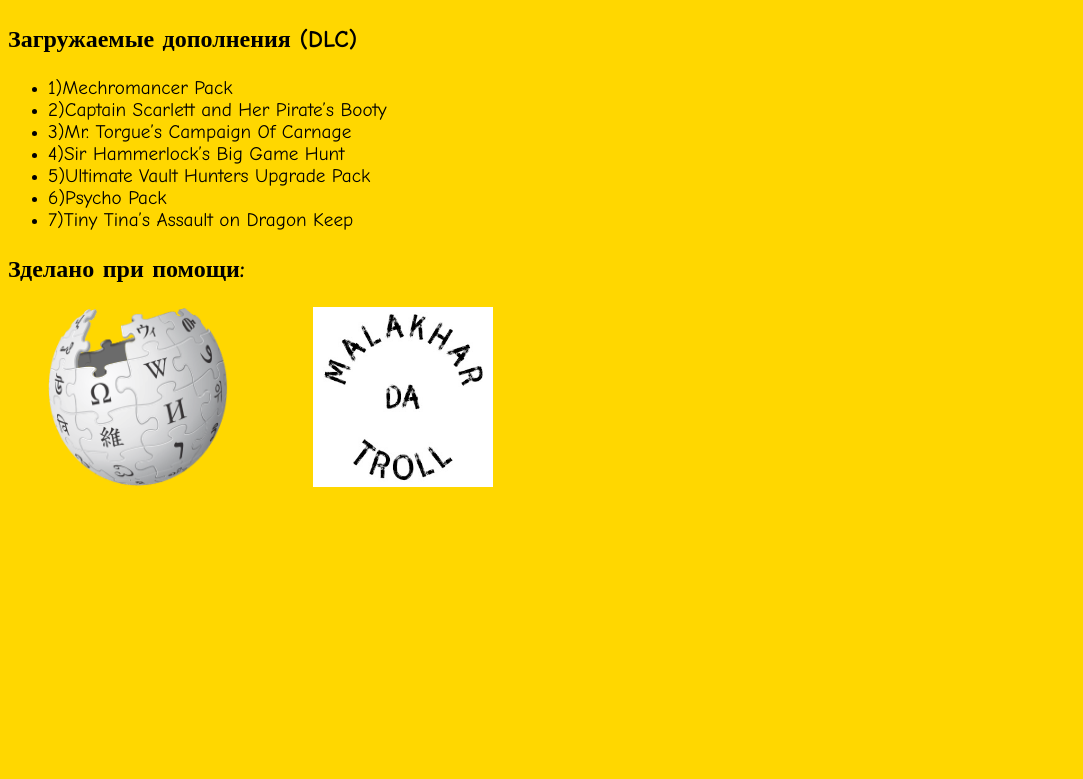
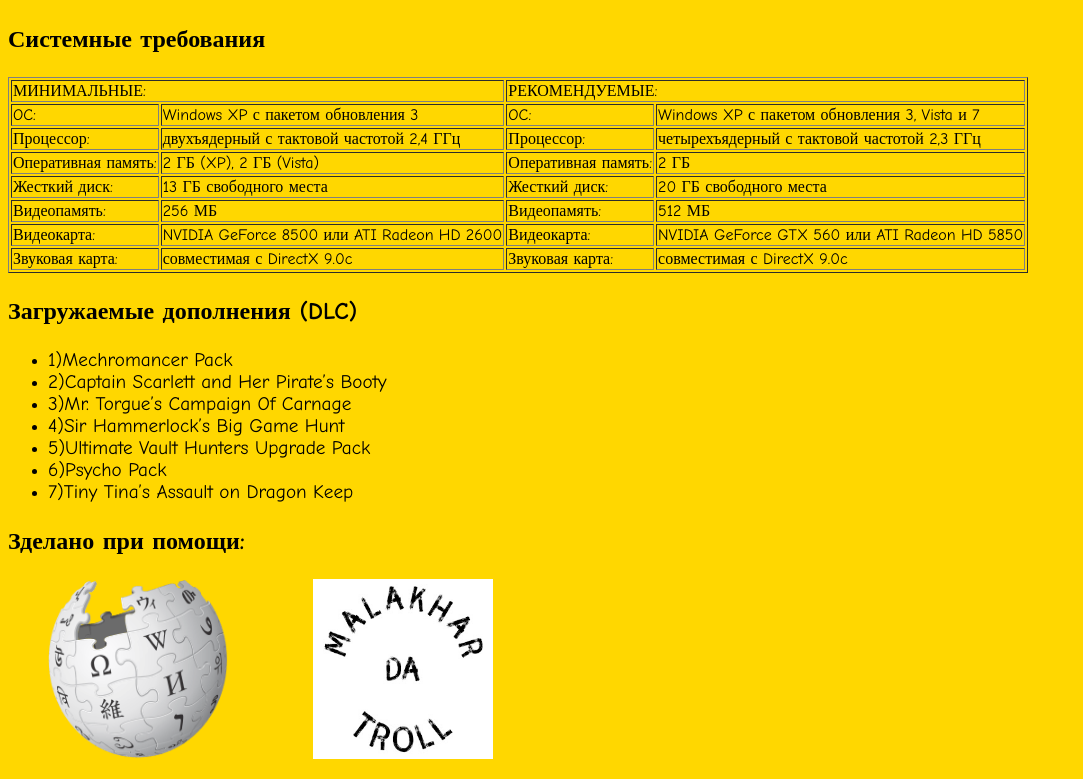
Before and after one commit to borderlands16/borderlands16.github.io, a plain HTML site: page 2.html in a window 1280 px wide. Shown: the part 4195-4974 px from the top of the page, without its empty margins (0-1083 px from the left). Before the commit the page ends 4702 px from the top, so only its background shows below. Drawn offline with Linux system fonts and the light colour scheme.

Commit message:
Add files via upload

```diff
--- a/2.html
+++ b/2.html
@@ -44,6 +44,55 @@
 		<p><div style="float:left; "><img src="FOTO/borderlands-2-krieg.jpg" width="350" height="197"></div></p>
 		<p><b>Криг</b>-в роли Психа. Он является шестым играбельным персонажем и был добавлен в игру в дополнении Psycho Pack. Отсутствует во вступительном ролике. Родился в глубинах Пандоры, а его имя — кошмар для любого бандита. Криг страдает раздвоением личности: первая личность — сам Криг, вторая, по-видимому — Безбашенный псих. В качестве оружия предпочитает собственный топор. Испытывает тёплые чувства к сирене Майе, но не может их выразить из-за расстройства психики. Награда за голову — 100 000 000 000 $.</p>
 		<center><iframe width="560" height="315" src="https://www.youtube.com/embed/ZoJfIMPHAOg" frameborder="0" allow="accelerometer; autoplay; encrypted-media; gyroscope; picture-in-picture" allowfullscreen></iframe></center>
+		<h2><p align="left">Системные требования</p></h2>
+		<table border="1">
+			<tr>
+				<td colspan="2">МИНИМАЛЬНЫЕ:</td>
+				<td colspan="2">РЕКОМЕНДУЕМЫЕ:</td>
+			</tr>
+			<tr>
+				<td>OC:</td>
+				<td>Windows XP с пакетом обновления 3</td>
+				<td>OC:</td>
+				<td>Windows XP с пакетом обновления 3, Vista и 7</td>
+			</tr>
+			<tr>
+				<td>Процессор:</td>
+				<td>двухъядерный с тактовой частотой 2,4 ГГц</td>
+				<td>Процессор:</td>
+				<td>четырехъядерный с тактовой частотой 2,3 ГГц</td>
+			</tr>
+			<tr>
+				<td>Оперативная память:</td>
+				<td>2 ГБ (XP), 2 ГБ (Vista)</td>
+				<td>Оперативная память:</td>
+				<td> 2 ГБ</td>
+			</tr>
+			<tr>
+				<td>Жесткий диск:</td>
+				<td>13 ГБ свободного места</td>
+				<td>Жесткий диск:</td>
+				<td>20 ГБ свободного места</td>
+			</tr>
+			<tr>
+				<td>Видеопамять:</td>
+				<td>256 МБ</td>
+				<td>Видеопамять:</td>
+				<td>512 МБ</td>
+			</tr>
+			<tr>
+				<td>Видеокарта:</td>
+				<td>NVIDIA GeForce 8500 или ATI Radeon HD 2600</td>
+				<td>Видеокарта:</td>
+				<td> NVIDIA GeForce GTX 560 или ATI Radeon HD 5850</td>
+			</tr>
+			<tr>
+				<td>Звуковая карта:</td>
+				<td>совместимая с DirectX 9.0c</td>
+				<td>Звуковая карта:</td>
+				<td>совместимая с DirectX 9.0c</td>
+			</tr>
+		</table>
 		<h2><p align="left">Загружаемые дополнения (DLC)</p></h2>
 		<ul>
 			<li><big>1)Mechromancer Pack</big>
```
Also changed, not shown: 1.html (+27 -0 lines), Tales from the Borderlands.html (+32 -0 lines), The pre-sequel!.html (+50 -0 lines).
